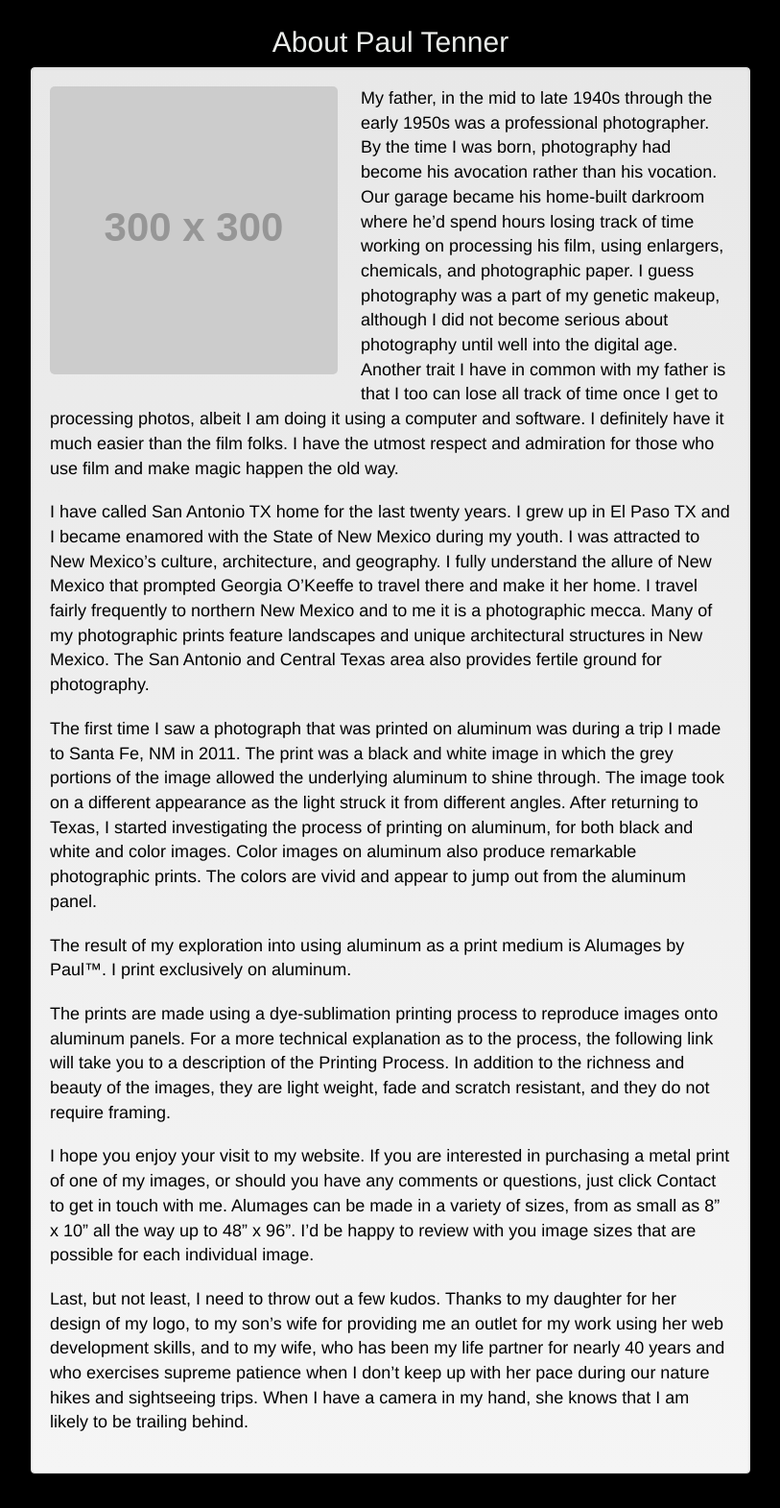
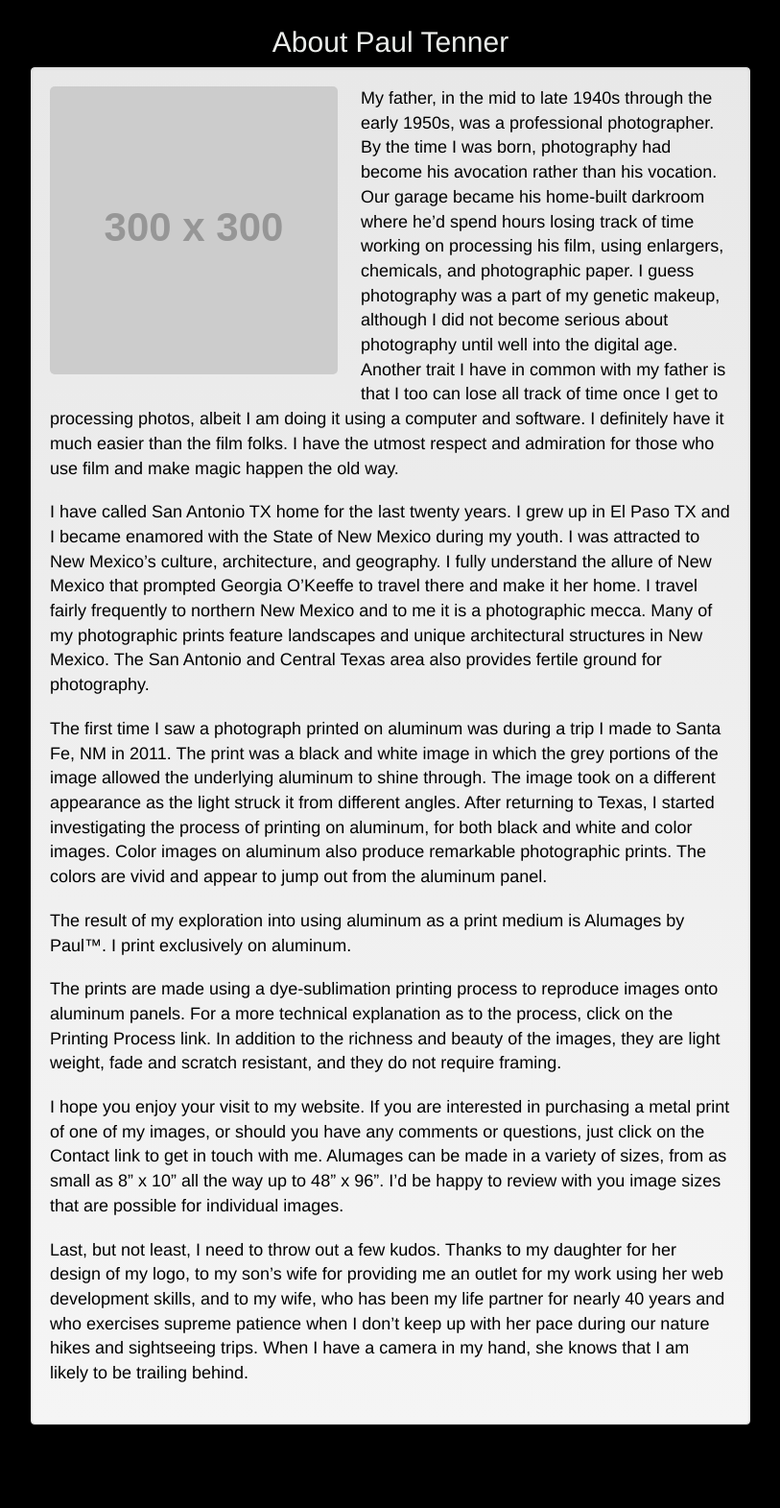
Before and after one commit to kait-schorr/pauls-website-git, a PHP site: page /about.php in a window 1280 px wide. Shown: the part 73-1644 px from the top of the page at 96% size, without its empty margins (233-1046 px from the left). Run offline with PHP 8.4, Linux system fonts and the light colour scheme; grey boxes labelled with a size stand in for pictures from a placeholder-image service; some libraries are stand-ins or nearby versions; some web fonts are replaced.

Commit message:
Updated About

```diff
--- a/about.php
+++ b/about.php
@@ -9,12 +9,12 @@
 			<h2 class="text-center">About Paul Tenner</h2>
 			<div class="well" id="about-text">
 				<img class="img-responsive pull-left" id="artist-photo" src="http://placehold.it/300x300" alt="">
-				<p>My father, in the mid to late 1940s through the early 1950s was a professional photographer.  By the time I was born, photography had become his avocation rather than his vocation.  Our garage became his home-built darkroom where he’d spend hours losing track of time working on processing his film, using enlargers, chemicals, and photographic paper.  I guess photography was a part of my genetic makeup, although I did not become serious about photography until well into the digital age.  Another trait I have in common with my father is that I too can lose all track of time once I get to processing photos, albeit I am doing it using a computer and software.   I definitely have it much easier than the film folks.  I have the utmost respect and admiration for those who use film and make magic happen the old way.</p>
+				<p>My father, in the mid to late 1940s through the early 1950s, was a professional photographer.  By the time I was born, photography had become his avocation rather than his vocation.  Our garage became his home-built darkroom where he’d spend hours losing track of time working on processing his film, using enlargers, chemicals, and photographic paper.  I guess photography was a part of my genetic makeup, although I did not become serious about photography until well into the digital age.  Another trait I have in common with my father is that I too can lose all track of time once I get to processing photos, albeit I am doing it using a computer and software.   I definitely have it much easier than the film folks.  I have the utmost respect and admiration for those who use film and make magic happen the old way.</p>
 				<p>I have called San Antonio TX home for the last twenty years. I grew up in El Paso TX and I became enamored with the State of New Mexico during my youth. I was attracted to New Mexico’s culture, architecture, and geography. I fully understand the allure of New Mexico that prompted Georgia O’Keeffe to travel there and make it her home. I travel fairly frequently to northern New Mexico and to me it is a photographic mecca.  Many of my photographic prints feature landscapes and unique architectural structures in New Mexico.  The San Antonio and Central Texas area also provides fertile ground for photography.</p>
-				<p>The first time I saw a photograph that was printed on aluminum was during a trip I made to Santa Fe, NM in 2011. The print was a black and white image in which the grey portions of the image allowed the underlying aluminum to shine through. The image took on a different appearance as the light struck it from different angles. After returning to Texas, I started investigating the process of printing on aluminum, for both black and white and color images. Color images on aluminum also produce remarkable photographic prints. The colors are vivid and appear to jump out from the aluminum panel.</p>
+				<p>The first time I saw a photograph printed on aluminum was during a trip I made to Santa Fe, NM in 2011. The print was a black and white image in which the grey portions of the image allowed the underlying aluminum to shine through. The image took on a different appearance as the light struck it from different angles. After returning to Texas, I started investigating the process of printing on aluminum, for both black and white and color images. Color images on aluminum also produce remarkable photographic prints. The colors are vivid and appear to jump out from the aluminum panel.</p>
 				<p>The result of my exploration into using aluminum as a print medium is Alumages by Paul™. I print exclusively on aluminum.</p>
-				<p>The prints are made using a dye-sublimation printing process to reproduce images onto aluminum panels. For a more technical explanation as to the process, the following link will take you to a description of the Printing Process. In addition to the richness and beauty of the images, they are light weight, fade and scratch resistant, and they do not require framing.</p>
-				<p>I hope you enjoy your visit to my website. If you are interested in purchasing a metal print of one of my images, or should you have any comments or questions, just click Contact to get in touch with me. Alumages can be made in a variety of sizes, from as small as 8” x 10” all the way up to 48” x 96”. I’d be happy to review with you image sizes that are possible for each individual image.</p>
+				<p>The prints are made using a dye-sublimation printing process to reproduce images onto aluminum panels. For a more technical explanation as to the process, click on the Printing Process link. In addition to the richness and beauty of the images, they are light weight, fade and scratch resistant, and they do not require framing.</p>
+				<p>I hope you enjoy your visit to my website. If you are interested in purchasing a metal print of one of my images, or should you have any comments or questions, just click on the Contact link to get in touch with me. Alumages can be made in a variety of sizes, from as small as 8” x 10” all the way up to 48” x 96”. I’d be happy to review with you image sizes that are possible for individual images.</p>
 				<p>Last, but not least, I need to throw out a few kudos. Thanks to my daughter for her design of my logo, to my son’s wife for providing me an outlet for my work using her web development skills, and to my wife, who has been my life partner for nearly 40 years and who exercises supreme patience when I don’t keep up with her pace during our nature hikes and sightseeing trips. When I have a camera in my hand, she knows that I am likely to be trailing behind.</p>
 			</div>
 		</div>
```
